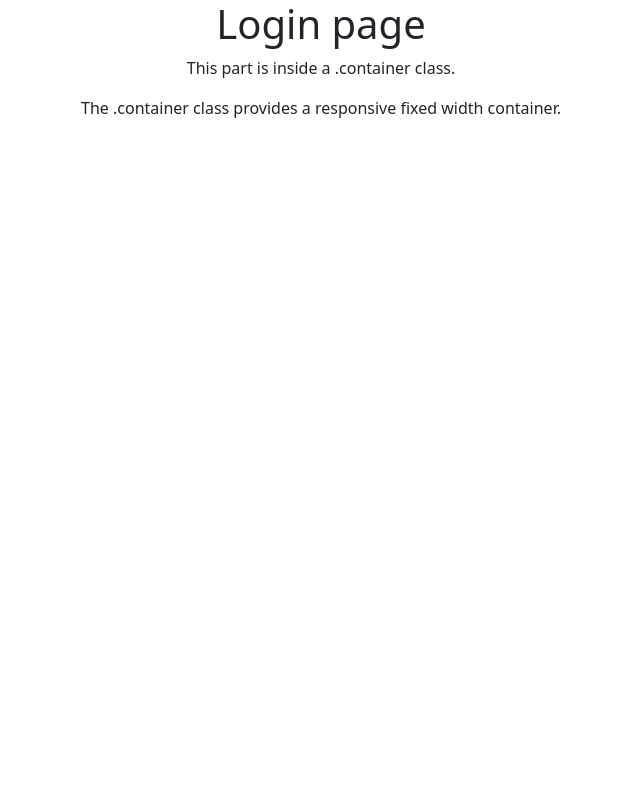
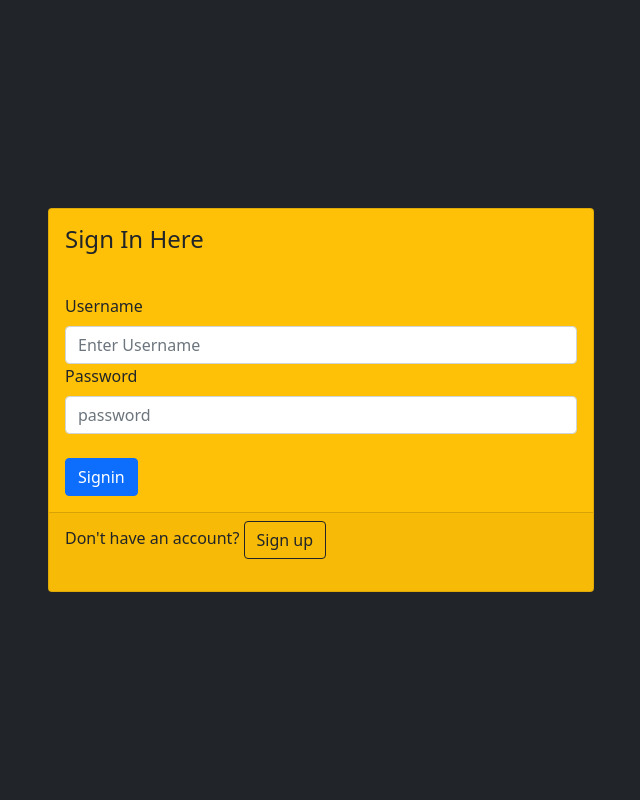
Before and after one commit to SundarRaj1989/JSS_management_proj, a Flask app: page /login in a window 1280 px wide. Shown: the whole page, without its empty margins (319-959 px from the left). Run offline with Flask 3, Linux system fonts and the light colour scheme.

Commit message:
new pages

```diff
--- a/app.py
+++ b/app.py
@@ -1,4 +1,4 @@
-from flask import Flask, render_template, redirect
+from flask import Flask, render_template, redirect, url_for, request
 import datetime
 
 app = Flask(__name__)
@@ -24,4 +24,4 @@ def signup():
 
 
 if __name__ == '__main__':
-    app.run(debug=True)
+    app.run(debug=True, use_reloader=True)
--- /dev/null
+++ b/static/css/master.css
@@ -0,0 +1,4 @@
+
+#signup input[type=text], #signup input[type=email], #signup input[type=number]{
+    margin-bottom: 1em;
+}
--- /dev/null
+++ b/templates/core.html
@@ -0,0 +1,20 @@
+<!DOCTYPE html>
+<html lang="en">
+<head>
+    <title>Joy Smart Solutions</title>
+    <meta charset="utf-8">
+    <meta name="viewport" content="width=device-width, initial-scale=1">
+    <link href="https://cdn.jsdelivr.net/npm/bootstrap@5.0.2/dist/css/bootstrap.min.css" rel="stylesheet" crossorigin="anonymous">
+    <link href="../static/css/master.css" rel="stylesheet">
+</head>
+
+<body>
+
+    {% block index %}{% endblock %}
+    {% block login %}{% endblock %}
+    {% block signup %}{% endblock %}
+
+    <script src="https://cdn.jsdelivr.net/npm/bootstrap@5.0.2/dist/js/bootstrap.bundle.min.js"  crossorigin="anonymous"></script>
+
+</body>
+</html>
--- a/templates/login.html
+++ b/templates/login.html
@@ -1,19 +1,38 @@
-<!DOCTYPE html>
-<html lang="en">
-<head>
-  <title>Bootstrap Example</title>
-  <meta charset="utf-8">
-  <meta name="viewport" content="width=device-width, initial-scale=1">
-  <link href="https://cdn.jsdelivr.net/npm/bootstrap@5.3.2/dist/css/bootstrap.min.css" rel="stylesheet">
-  <script src="https://cdn.jsdelivr.net/npm/bootstrap@5.3.2/dist/js/bootstrap.bundle.min.js"></script>
-</head>
-<body>
+{% extends "core.html" %}
+{% block login %}
 
-<div class="container text-center">
-    <h1>Login page</h1>
-    <p>This part is inside a .container class.</p>
-    <p>The .container class provides a responsive fixed width container.</p>
-</div>
+<main class="bg bg-dark">
+	<div class="container ">
+		<div class="row d-flex justify-content-center align-items-center min-vh-100">
+			<div class="col-6">
 
-</body>
-</html>
+				<div class="card bg-warning">
+					<div class="card-body">
+						<h4 class="card-title">Sign In Here</h4>
+					</div>
+					<div class="card-body">
+						<form role="form" method="post">
+							<label for="username" class="form-label">Username</label>
+							<input type="text" class="form-control" id="username" name="username" placeholder="Enter Username">
+
+							<label for="password" class="form-label">Password</label>
+							<input type="password" class="form-control" id="password" name="password" placeholder="password">
+
+							<button type="submit" class="btn btn-primary mt-4">Signin</button>
+						</form>
+					</div>
+					<div class="card-footer">
+						<p class="mb-4 text-sm">
+							Don't have an account?
+							<a href="{{url_for('signup')}}" class="btn btn-outline-dark text-gradient font-weight-bold">Sign up</a>
+						  </p>
+					</div>
+
+				</div>
+			</div>
+		</div>
+	</div>
+</main>
+
+
+{% endblock %}
```
Also changed, not shown: requirements.txt (added, +10 -0 lines), templates/about.html (deleted, +0 -19 lines), templates/index.html (+12 -15 lines), templates/signup.html (+50 -0 lines), templates/dashboard.html (deleted).
